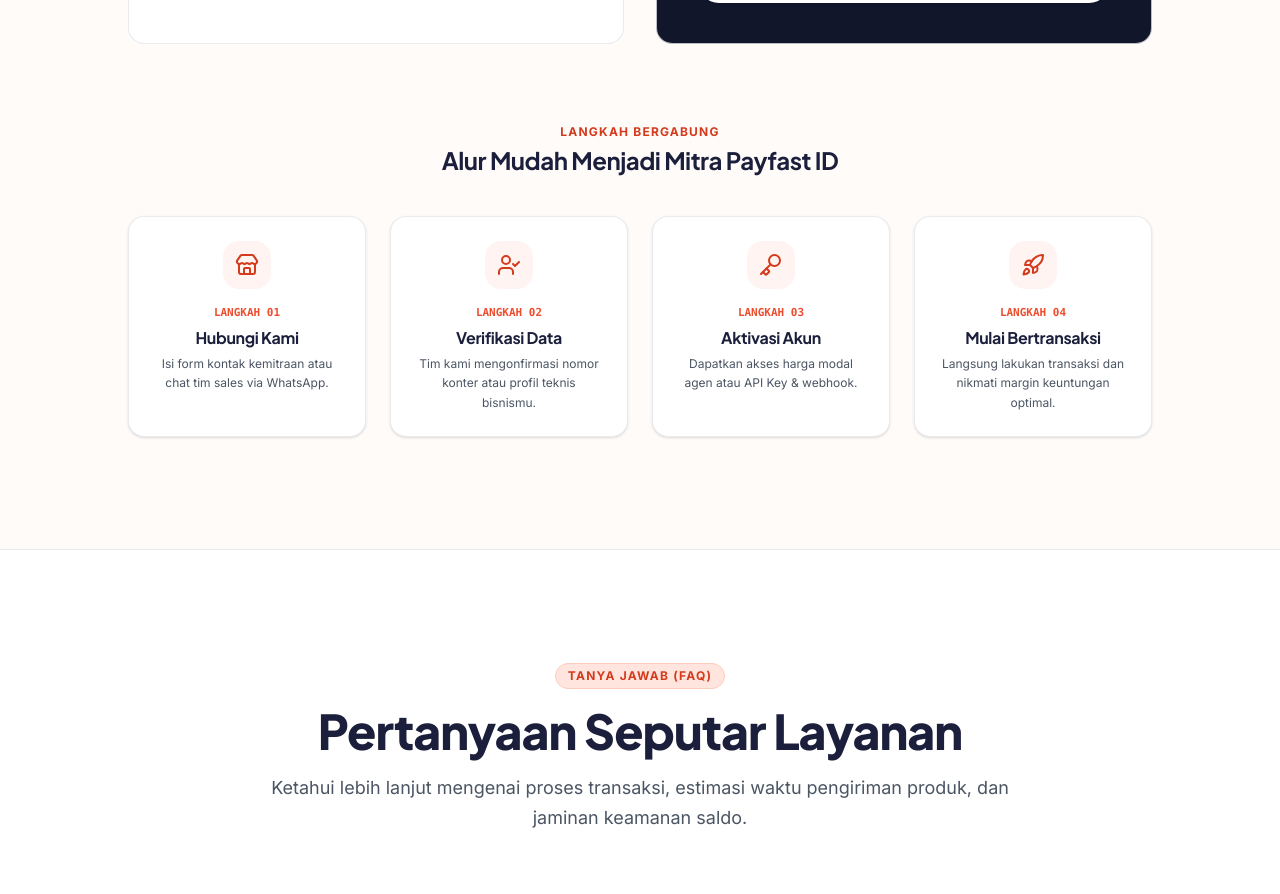
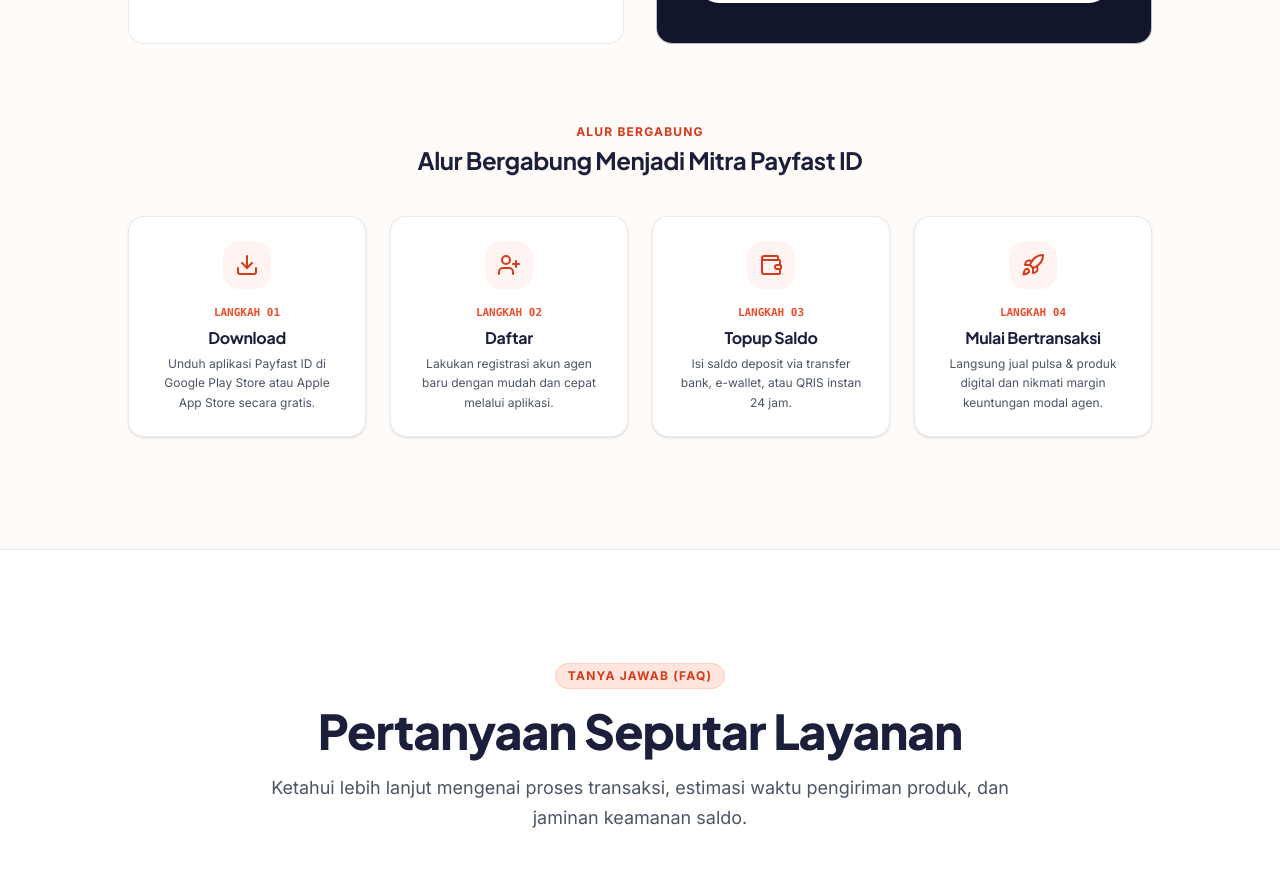
Before and after one commit to arsycreative/payfast_id, a Next.js app: page /services in a window 1280 px wide. Shown: the part 6660-7554 px from the top of the page. Built offline with nearby package versions, Linux system fonts and the light colour scheme; no server answers.

Commit message:
feat(services): update alur bergabung steps to Download, Daftar, Topup Saldo, Mulai Bertransaksi

```diff
--- a/src/components/sections/PartnershipDetail.jsx
+++ b/src/components/sections/PartnershipDetail.jsx
@@ -1,5 +1,5 @@
 // src/components/sections/PartnershipDetail.jsx
-import { Store, Code2, Check, ArrowRight, UserCheck, Key, Rocket } from "lucide-react";
+import { Store, Code2, Check, ArrowRight, Download, UserPlus, Wallet, Rocket } from "lucide-react";
 import { Container } from "@/components/shared/Container";
 import { SectionHeading } from "@/components/shared/SectionHeading";
 import { Card } from "@/components/ui/Card";
@@ -10,26 +10,26 @@
   const steps = [
     {
       step: "1",
-      title: "Hubungi Kami",
-      desc: "Isi form kontak kemitraan atau chat tim sales via WhatsApp.",
-      icon: Store,
+      title: "Download",
+      desc: "Unduh aplikasi Payfast ID di Google Play Store atau Apple App Store secara gratis.",
+      icon: Download,
     },
     {
       step: "2",
-      title: "Verifikasi Data",
-      desc: "Tim kami mengonfirmasi nomor konter atau profil teknis bisnismu.",
-      icon: UserCheck,
+      title: "Daftar",
+      desc: "Lakukan registrasi akun agen baru dengan mudah dan cepat melalui aplikasi.",
+      icon: UserPlus,
     },
     {
       step: "3",
-      title: "Aktivasi Akun",
-      desc: "Dapatkan akses harga modal agen atau API Key & webhook.",
-      icon: Key,
+      title: "Topup Saldo",
+      desc: "Isi saldo deposit via transfer bank, e-wallet, atau QRIS instan 24 jam.",
+      icon: Wallet,
     },
     {
       step: "4",
       title: "Mulai Bertransaksi",
-      desc: "Langsung lakukan transaksi dan nikmati margin keuntungan optimal.",
+      desc: "Langsung jual pulsa & produk digital dan nikmati margin keuntungan modal agen.",
       icon: Rocket,
     },
   ];
@@ -137,10 +137,10 @@
         <div className="max-w-5xl mx-auto">
           <div className="text-center mb-10">
             <span className="text-xs font-bold tracking-widest uppercase text-primary-600 mb-1 block">
-              LANGKAH BERGABUNG
+              ALUR BERGABUNG
             </span>
             <h3 className="text-2xl font-bold text-secondary-800 font-heading">
-              Alur Mudah Menjadi Mitra Payfast ID
+              Alur Bergabung Menjadi Mitra Payfast ID
             </h3>
           </div>
 
--- a/src/content/faq.js
+++ b/src/content/faq.js
@@ -22,7 +22,7 @@
   {
     question: "Bagaimana cara mendaftar menjadi mitra agen konter Payfast ID?",
     answer:
-      "Caranya sangat mudah! Kamu cukup mengisi formulir kemitraan di halaman Kontak (pilih topik 'Kemitraan Agen'), atau klik tombol pendaftaran WhatsApp. Tim kemitraan kami akan memandu langkah demi langkah tanpa dipungut biaya pendaftaran.",
+      "Caranya sangat mudah melalui 4 langkah praktis: (1) Download aplikasi Payfast ID, (2) Lakukan pendaftaran akun agen baru secara gratis, (3) Topup saldo deposit via bank/QRIS, dan (4) Mulai bertransaksi dengan harga modal distributor terbaik.",
     category: "kemitraan",
   },
   {
```
